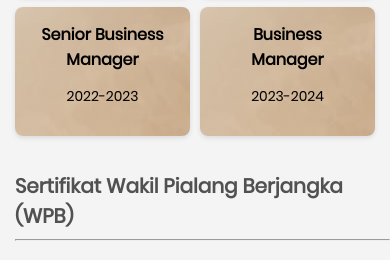
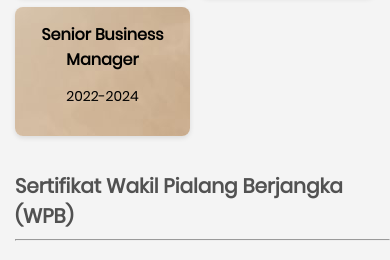
Before and after one commit to faditaazzahra/Profile, a plain HTML site: page wpb/Soebani/index-mobile.html in a window 390 px wide. Shown: the part 840-1100 px from the top of the page. Drawn offline with Linux system fonts and the light colour scheme.

Commit message:
Update index-mobile.html

```diff
--- a/wpb/Soebani/index-mobile.html
+++ b/wpb/Soebani/index-mobile.html
@@ -76,15 +76,7 @@
                 <h2>Senior Business Manager</h2>
             </div>
             <div class="tahun">
-                <p>2022-2023</p>
-            </div>
-        </div>
-        <div class="jenjang-karir-cards col-6">
-            <div class="karir">
-                <h2>Business Manager</h2>
-            </div>
-            <div class="tahun">
-                <p>2023-2024</p>
+                <p>2022-2024</p>
             </div>
         </div>
     </div>
```
